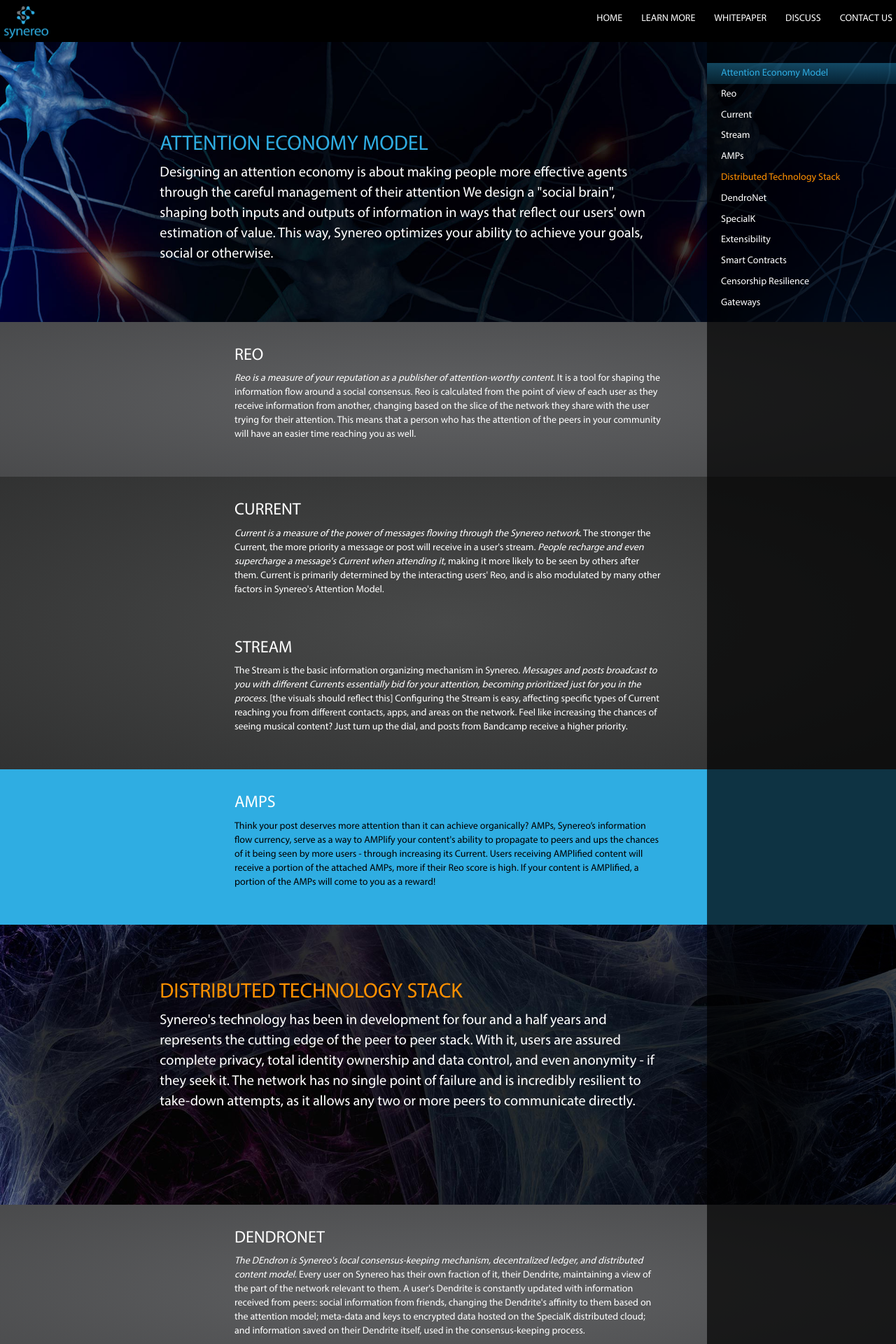
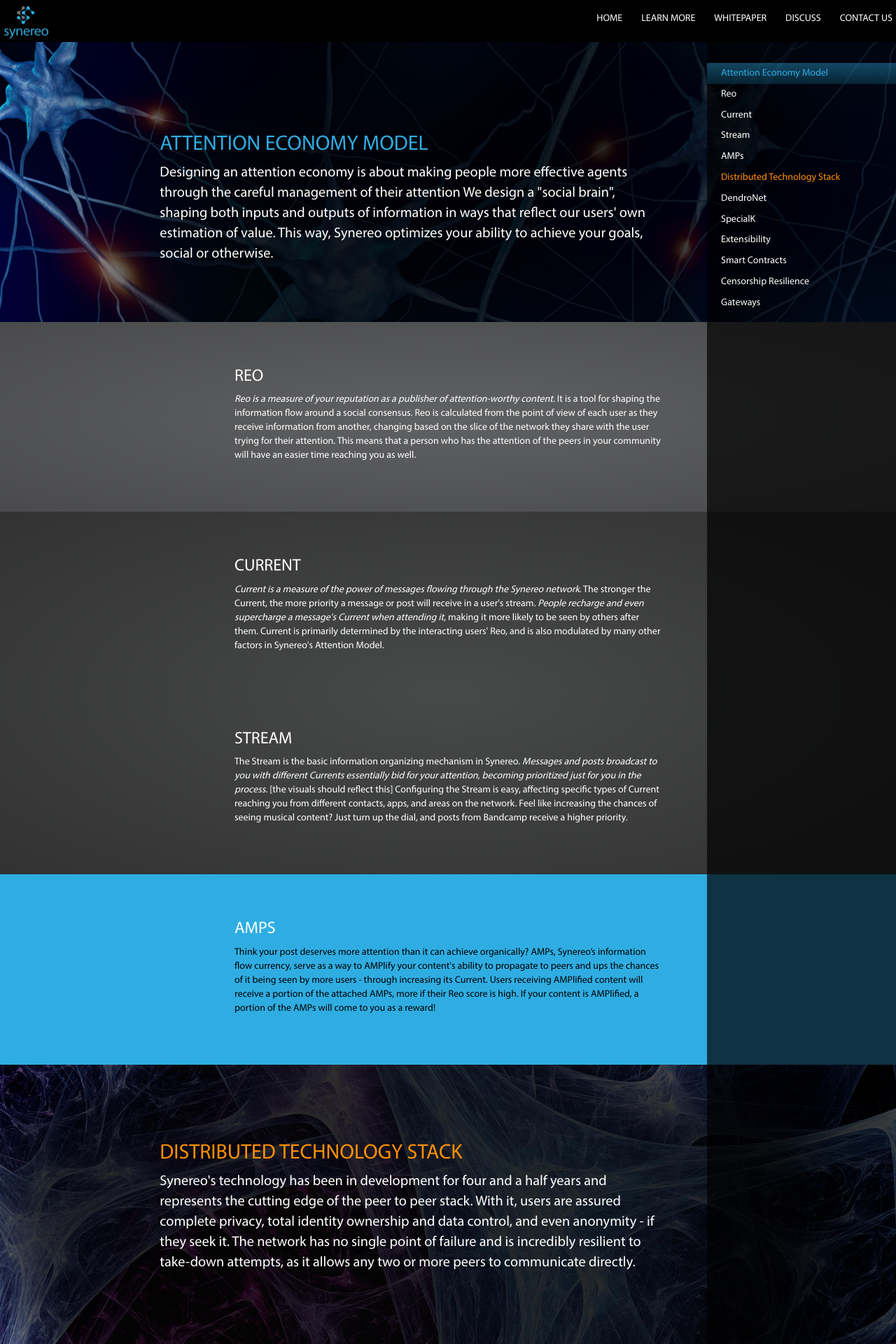
Before and after one commit to synereo/synereo.github.io, a Jekyll site: the page built from learn-more/index.html, in a window 1280 px wide. Shown: the top 1920 px of the page at 70% size. Built offline with Jekyll 4.4.1, drawn with Linux system fonts in a browser that asks for light colours; nearby versions of some CDN libraries.

Commit message:
More padding all around

```diff
--- a/_sass/_learn-more.scss
+++ b/_sass/_learn-more.scss
@@ -92,11 +92,11 @@
 
     section {
         color: #fff;
-        padding-top: 15px;
-        padding-bottom: 40px;
+        padding-top: 45px;
+        padding-bottom: 60px;
 
         p.extra-margin {
-            margin-bottom: 60px;
+            margin-bottom: 110px;
         }
     }
 
@@ -141,8 +141,8 @@
         background-color: #000;
         background: url(/img/bg/synapse.jpg) no-repeat;
         background-size: cover;
-        height: 400px;
-        padding-top: 60px;
+        height: 430px;
+        padding-top: 90px;
         h2 { color: $synereo-orange; }
         p {
             color: #fff;
```
